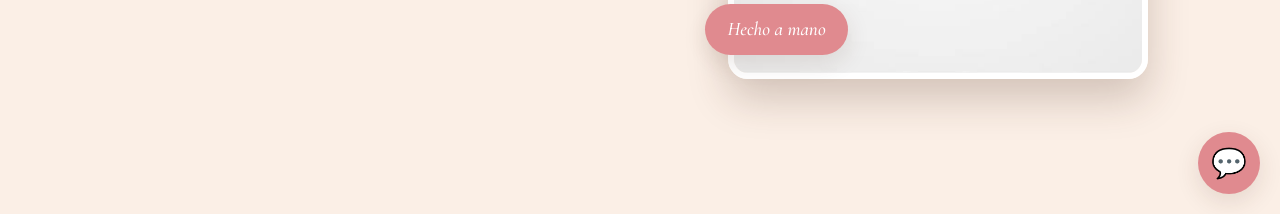
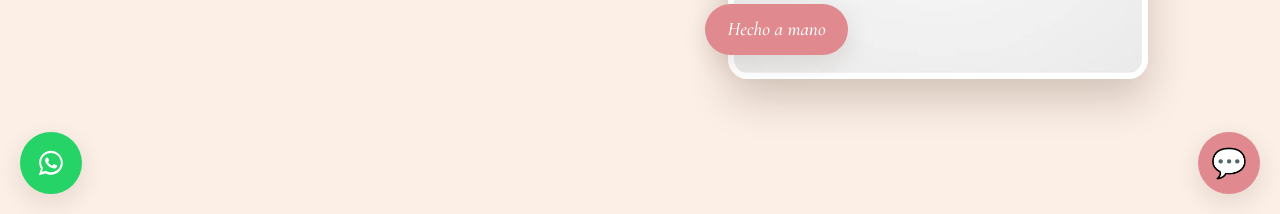
Before and after one commit to valeriazambrano08/dulce-capricho, a plain HTML site: page frontend/index.html in a window 1280 px wide. Shown: the part 586-800 px from the top of the page. Drawn offline with nearby package versions, Linux system fonts and the light colour scheme.

Commit message:
Agrega boton flotante de WhatsApp

```diff
--- a/frontend/css/home.css
+++ b/frontend/css/home.css
@@ -445,3 +445,13 @@
 .chat-form input { flex: 1; padding: 10px 14px; border-radius: 50px; border: 2px solid var(--crema); font-family: inherit; outline: none; }
 .chat-form input:focus { border-color: var(--rosa); }
 .chat-form button { padding: 10px 18px; }
+
+/* ===== Botón flotante WhatsApp ===== */
+.wa-btn {
+  position: fixed; bottom: 20px; left: 20px; z-index: 200;
+  width: 62px; height: 62px; border-radius: 50%;
+  background: #25D366; color: #fff;
+  display: flex; align-items: center; justify-content: center;
+  box-shadow: var(--sombra); transition: transform .2s;
+}
+.wa-btn:hover { transform: scale(1.1); }
--- a/frontend/index.html
+++ b/frontend/index.html
@@ -152,6 +152,11 @@
     </div>
   </footer>
 
+  <!-- ===== BOTÓN FLOTANTE WHATSAPP ===== -->
+  <a class="wa-btn" href="https://wa.me/5939205305?text=Hola%20Dulce%20Capricho%2C%20quiero%20hacer%20un%20pedido" target="_blank" rel="noopener" aria-label="Escribir por WhatsApp">
+    <svg viewBox="0 0 32 32" width="30" height="30" fill="currentColor" aria-hidden="true"><path d="M16 3C9 3 3.4 8.6 3.4 15.5c0 2.4.7 4.6 1.9 6.5L3 29l7.2-1.9c1.8 1 3.8 1.5 5.8 1.5 7 0 12.6-5.6 12.6-12.5S23 3 16 3zm0 22.9c-1.8 0-3.6-.5-5.100-1.400l-.4-.2-4.200 1.100 1.100-4.100-.3-.4a10.300 10.300 0 0 1-1.600-5.500C5.500 9.800 10.200 5.200 16 5.200s10.500 4.600 10.500 10.300S21.800 25.900 16 25.900zm5.700-7.700c-.3-.2-1.800-.9-2.100-1-.3-.1-.5-.2-.7.200-.2.300-.8 1-1 1.200-.2.200-.4.200-.7.100-.3-.2-1.300-.5-2.500-1.500-.9-.8-1.500-1.800-1.700-2.100-.2-.3 0-.5.100-.6l.5-.5c.2-.2.200-.3.300-.5.100-.2.100-.4 0-.5-.1-.2-.7-1.700-1-2.300-.2-.6-.5-.5-.7-.5h-.6c-.2 0-.5.100-.8.400-.3.300-1.100 1.100-1.100 2.600s1.100 3 1.300 3.200c.2.200 2.200 3.400 5.400 4.700.8.300 1.400.5 1.800.6.800.2 1.500.2 2 .1.600-.1 1.800-.7 2.100-1.500.3-.7.300-1.300.2-1.500-.1-.2-.3-.2-.6-.4z"/></svg>
+  </a>
+
   <!-- ===== CHATBOT ===== -->
   <button class="chat-btn" id="chatBtn" aria-label="Abrir asesor de antojos">💬</button>
   <div class="chat-box" id="chatBox">
```
